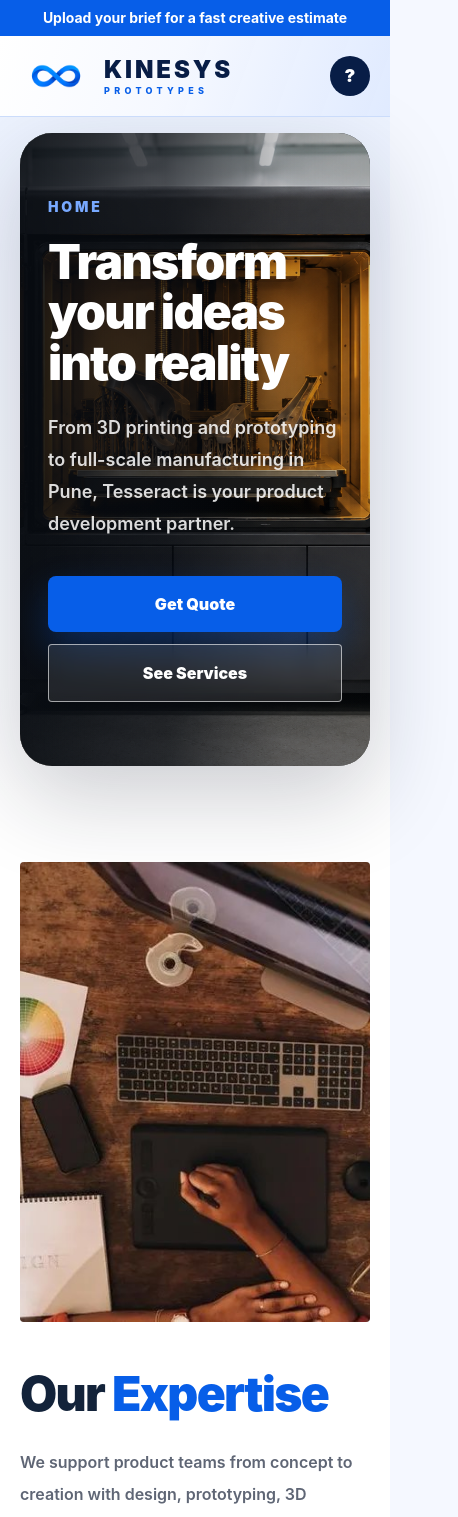
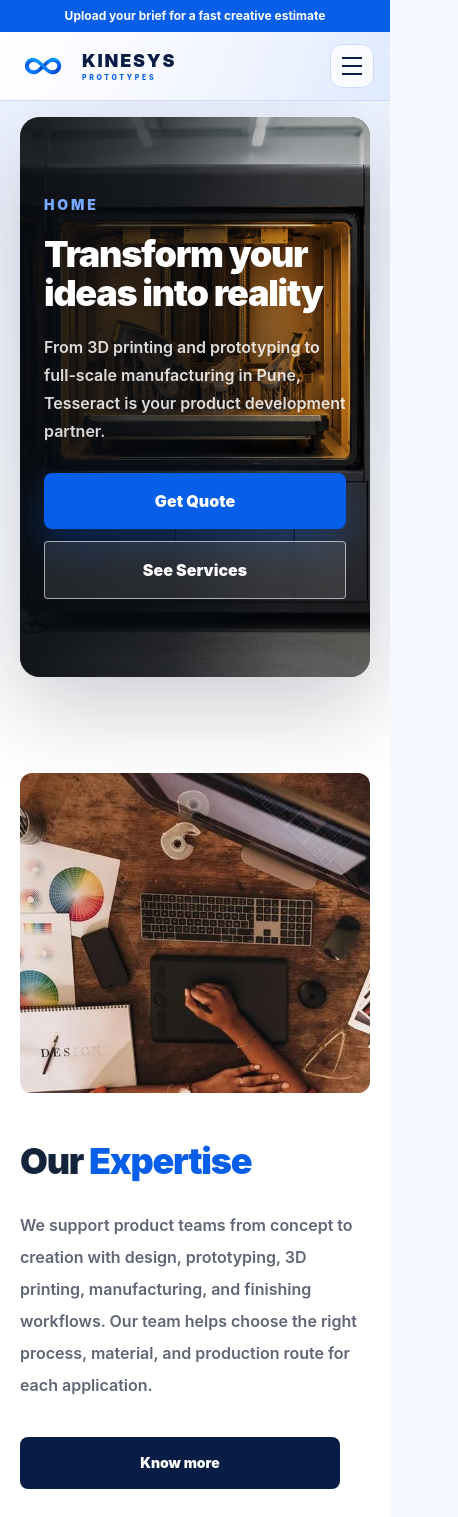
Before and after one commit to Tanzo-em/Kinesysprototypes, a Next.js app: page / in a window 390 px wide. Shown: the top 1517 px of the page, 458 px wide, since content can reach past the window. Built offline with nearby package versions, Linux system fonts and the light colour scheme.

Commit message:
Optimize website for mobile screens

```diff
--- a/app/components/site-header.tsx
+++ b/app/components/site-header.tsx
@@ -1,5 +1,8 @@
+"use client";
+
 import Image from "next/image";
 import Link from "next/link";
+import { useState } from "react";
 
 const serviceLinks = [
   { title: "Product Design", href: "/services/product-design" },
@@ -17,14 +20,18 @@ const navigationLinks = [
 ];
 
 export default function SiteHeader() {
+  const [mobileMenuOpen, setMobileMenuOpen] = useState(false);
+
+  const closeMobileMenu = () => setMobileMenuOpen(false);
+
   return (
     <>
-      <div className="bg-[#075ee8] px-5 py-2 text-center text-sm font-bold text-white">
+      <div className="bg-[#075ee8] px-4 py-2 text-center text-xs font-bold text-white sm:px-5 sm:text-sm">
         Upload your brief for a fast creative estimate
       </div>
 
       <header className="sticky top-0 z-50 border-b border-[#cbdcfb] bg-[linear-gradient(110deg,rgba(255,255,255,0.96)_0%,rgba(245,248,255,0.96)_45%,rgba(222,233,255,0.94)_100%)] backdrop-blur-xl">
-        <div className="mx-auto flex max-w-7xl items-center justify-between gap-5 px-5 py-4 sm:px-8 lg:px-10">
+        <div className="mx-auto flex max-w-7xl items-center justify-between gap-3 px-4 py-3 sm:px-8 sm:py-4 lg:gap-5 lg:px-10">
           <Link
             href="/"
             className="flex items-center gap-3"
@@ -36,13 +43,13 @@ export default function SiteHeader() {
               width={72}
               height={48}
               priority
-              className="h-12 w-[72px] rounded-sm object-cover"
+              className="h-9 w-[54px] rounded-sm object-cover sm:h-12 sm:w-[72px]"
             />
             <span className="flex flex-col text-[#081d46]">
-              <span className="text-2xl font-black uppercase leading-none tracking-[0.12em]">
+              <span className="text-lg font-black uppercase leading-none tracking-[0.1em] sm:text-2xl sm:tracking-[0.12em]">
                 Kinesys
               </span>
-              <span className="mt-1 text-[9px] font-extrabold uppercase leading-none tracking-[0.48em] text-[#075ee8]">
+              <span className="mt-1 text-[7px] font-extrabold uppercase leading-none tracking-[0.38em] text-[#075ee8] sm:text-[9px] sm:tracking-[0.48em]">
                 Prototypes
               </span>
             </span>
@@ -77,10 +84,10 @@ export default function SiteHeader() {
             ))}
           </nav>
 
-          <div className="flex items-center gap-3">
+          <div className="hidden items-center gap-3 lg:flex">
             <Link
               href="/#contact"
-              className="hidden rounded-lg bg-[#075ee8] px-6 py-3 text-sm font-black text-white shadow-[0_10px_25px_rgba(7,94,232,0.24)] transition hover:bg-[#064dbd] sm:inline-flex"
+              className="rounded-lg bg-[#075ee8] px-6 py-3 text-sm font-black text-white shadow-[0_10px_25px_rgba(7,94,232,0.24)] transition hover:bg-[#064dbd]"
             >
               Get Quote
             </Link>
@@ -92,7 +99,74 @@ export default function SiteHeader() {
               ?
             </Link>
           </div>
+
+          <button
+            type="button"
+            aria-label={mobileMenuOpen ? "Close navigation menu" : "Open navigation menu"}
+            aria-expanded={mobileMenuOpen}
+            onClick={() => setMobileMenuOpen((open) => !open)}
+            className="flex h-11 w-11 shrink-0 flex-col items-center justify-center gap-1.5 rounded-xl border border-[#cbdcfb] bg-white/80 text-[#081d46] lg:hidden"
+          >
+            <span
+              className={`h-0.5 w-5 bg-current transition ${
+                mobileMenuOpen ? "translate-y-2 rotate-45" : ""
+              }`}
+            />
+            <span
+              className={`h-0.5 w-5 bg-current transition ${
+                mobileMenuOpen ? "opacity-0" : ""
+              }`}
+            />
+            <span
+              className={`h-0.5 w-5 bg-current transition ${
+                mobileMenuOpen ? "-translate-y-2 -rotate-45" : ""
+              }`}
+            />
+          </button>
         </div>
+
+        {mobileMenuOpen && (
+          <nav className="border-t border-[#cbdcfb] bg-white px-4 py-5 shadow-[0_20px_45px_rgba(7,54,130,0.12)] lg:hidden">
+            <p className="mb-2 text-xs font-black uppercase tracking-[0.18em] text-[#075ee8]">
+              Services
+            </p>
+            <div className="grid gap-1">
+              {serviceLinks.map((service) => (
+                <Link
+                  key={service.title}
+                  href={service.href}
+                  onClick={closeMobileMenu}
+                  className="rounded-lg px-3 py-3 text-sm font-bold text-[#243858] transition hover:bg-[#eef4ff] hover:text-[#075ee8]"
+                >
+                  {service.title}
+                </Link>
+              ))}
+            </div>
+
+            <div className="my-4 h-px bg-[#dce8ff]" />
+
+            <div className="grid grid-cols-2 gap-1">
+              {navigationLinks.map((link) => (
+                <Link
+                  key={link.title}
+                  href={link.href}
+                  onClick={closeMobileMenu}
+                  className="rounded-lg px-3 py-3 text-sm font-bold text-[#243858] transition hover:bg-[#eef4ff] hover:text-[#075ee8]"
+                >
+                  {link.title}
+                </Link>
+              ))}
+            </div>
+
+            <Link
+              href="/#contact"
+              onClick={closeMobileMenu}
+              className="mt-4 flex w-full items-center justify-center rounded-xl bg-[#075ee8] px-5 py-3.5 text-sm font-black text-white"
+            >
+              Get Quote
+            </Link>
+          </nav>
+        )}
       </header>
     </>
   );
--- a/app/globals.css
+++ b/app/globals.css
@@ -21,6 +21,7 @@ body {
   background: var(--background);
   color: var(--foreground);
   font-family: var(--font-site);
+  overflow-x: clip;
   text-rendering: optimizeLegibility;
 }
 
--- a/app/page.tsx
+++ b/app/page.tsx
@@ -156,7 +156,7 @@ export default function Home() {
       <SiteHeader />
 
       <section className="bg-[linear-gradient(180deg,#edf3ff_0%,#ffffff_100%)] px-5 pb-8 pt-4 sm:px-8 sm:pb-12 sm:pt-6 lg:px-10 lg:pb-16 lg:pt-8">
-        <div className="relative mx-auto min-h-[620px] max-w-7xl overflow-hidden rounded-[2rem] bg-[#20242a] shadow-[0_30px_90px_rgba(22,28,45,0.22)] sm:min-h-[680px]">
+        <div className="relative mx-auto min-h-[560px] max-w-7xl overflow-hidden rounded-[1.25rem] bg-[#20242a] shadow-[0_30px_90px_rgba(22,28,45,0.22)] sm:min-h-[680px] sm:rounded-[2rem]">
           {heroSlides.map((slide, index) => (
             <div
               key={slide.title}
@@ -177,18 +177,18 @@ export default function Home() {
           <div className="absolute inset-0 bg-[linear-gradient(90deg,rgba(8,12,18,0.9)_0%,rgba(8,12,18,0.7)_42%,rgba(8,12,18,0.2)_75%,rgba(8,12,18,0.1)_100%)]" />
           <div className="absolute inset-0 bg-[linear-gradient(0deg,rgba(8,12,18,0.45),transparent_45%)]" />
 
-          <div className="relative z-10 flex min-h-[620px] max-w-2xl flex-col justify-center px-7 py-16 sm:min-h-[680px] sm:px-12 lg:px-16">
+          <div className="relative z-10 flex min-h-[560px] max-w-2xl flex-col justify-center px-6 py-12 sm:min-h-[680px] sm:px-12 sm:py-16 lg:px-16">
             <p className="mb-5 text-sm font-black uppercase tracking-[0.2em] text-[#78a9ff]">
               Home
             </p>
-            <h1 className="section-title max-w-xl text-5xl font-black leading-[1.05] tracking-tight text-white sm:text-6xl lg:text-7xl">
+            <h1 className="section-title max-w-xl text-4xl font-black leading-[1.08] tracking-tight text-white sm:text-6xl lg:text-7xl">
               Transform your ideas into reality
             </h1>
-            <p className="mt-6 max-w-xl text-lg font-semibold leading-8 text-white/85 sm:text-xl">
+            <p className="mt-5 max-w-xl text-base font-semibold leading-7 text-white/85 sm:mt-6 sm:text-xl sm:leading-8">
               From 3D printing and prototyping to full-scale manufacturing in
               Pune, Tesseract is your product development partner.
             </p>
-            <div className="mt-9 flex flex-col gap-3 sm:flex-row">
+            <div className="mt-7 flex flex-col gap-3 sm:mt-9 sm:flex-row">
               <a
                 href="#contact"
                 className="rounded-lg bg-[#075ee8] px-9 py-4 text-center text-base font-black text-white shadow-[0_16px_36px_rgba(7,94,232,0.3)] transition hover:bg-[#064dbd]"
@@ -208,7 +208,7 @@ export default function Home() {
 
       <section id="expertise" className="bg-white py-16 sm:py-24">
         <div className="mx-auto grid max-w-7xl gap-12 px-5 sm:px-8 lg:grid-cols-[1.1fr_0.9fr] lg:px-10">
-          <div className="relative min-h-[460px] overflow-hidden rounded-sm bg-[#e9e4dc]">
+          <div className="relative min-h-[320px] overflow-hidden rounded-xl bg-[#e9e4dc] sm:min-h-[460px]">
             <Image
               src="/figma/design-desk.jpg"
               alt="Design desk with creative materials"
@@ -219,7 +219,7 @@ export default function Home() {
           </div>
 
           <div className="flex flex-col justify-center">
-            <h2 className="section-title text-5xl font-black tracking-tight text-[#13233a]">
+            <h2 className="section-title text-4xl font-black tracking-tight text-[#13233a] sm:text-5xl">
               Our <span className="text-[#075ee8]">Expertise</span>
             </h2>
             <p className="mt-7 text-base font-semibold leading-8 text-[#5f6675]">
@@ -238,7 +238,7 @@ export default function Home() {
             <div className="mt-10 grid grid-cols-2 gap-x-8 gap-y-9">
               {stats.map(([value, label]) => (
                 <div key={label}>
-                  <p className="font-ui text-6xl font-black text-[#075ee8]">{value}</p>
+                  <p className="font-ui text-4xl font-black text-[#075ee8] sm:text-6xl">{value}</p>
                   <p className="font-ui mt-2 text-sm font-black uppercase tracking-[0.16em] text-[#13233a]">
                     {label}
                   </p>
@@ -257,7 +257,7 @@ export default function Home() {
 
       <section id="services" className="bg-[#edf3ff] py-16 sm:py-24">
         <div className="mx-auto max-w-7xl px-5 sm:px-8 lg:px-10">
-          <h2 className="section-title text-center text-5xl font-black tracking-tight">
+          <h2 className="section-title text-center text-4xl font-black tracking-tight sm:text-5xl">
             What <span className="text-[#075ee8]">We Do</span>
           </h2>
           <div className="mx-auto mt-12 grid max-w-6xl gap-6 md:grid-cols-3">
@@ -300,7 +300,7 @@ export default function Home() {
             <p className="text-xs font-black uppercase tracking-[0.24em] text-[#075ee8]">
               Where we create impact
             </p>
-            <h2 className="section-title mt-3 text-5xl font-black tracking-tight">
+            <h2 className="section-title mt-3 text-4xl font-black tracking-tight sm:text-5xl">
               Industries <span className="text-[#075ee8]">& Applications</span>
             </h2>
             <p className="mt-5 text-base font-medium leading-7 text-[#5f6675]">
@@ -336,7 +336,7 @@ export default function Home() {
             <p className="text-xs font-black uppercase tracking-[0.24em] text-[#075ee8]">
               Why work with us
             </p>
-            <h2 className="section-title mt-3 text-5xl font-black tracking-tight">
+            <h2 className="section-title mt-3 text-4xl font-black tracking-tight sm:text-5xl">
               Our <span className="text-[#075ee8]">USPs</span>
             </h2>
             <p className="mt-5 text-base font-medium leading-7 text-[#5f6675]">
@@ -423,7 +423,7 @@ export default function Home() {
             <p className="text-xs font-black uppercase tracking-[0.24em] text-[#075ee8]">
               Built for the right process
             </p>
-            <h2 className="section-title mt-3 text-5xl font-black tracking-tight">
+            <h2 className="section-title mt-3 text-4xl font-black tracking-tight sm:text-5xl">
               Materials <span className="text-[#075ee8]">We Offer</span>
             </h2>
             <p className="font-ui mt-5 text-base font-semibold leading-7 text-[#5f6675]">
@@ -468,7 +468,7 @@ export default function Home() {
       <section id="showcase" className="bg-white py-16 sm:py-24">
         <div className="mx-auto max-w-7xl px-5 sm:px-8 lg:px-10">
           <div className="flex flex-col justify-between gap-5 md:flex-row md:items-end">
-            <h2 className="section-title text-5xl font-black tracking-tight">
+            <h2 className="section-title text-4xl font-black tracking-tight sm:text-5xl">
               Build With <span className="text-[#075ee8]">Kinesysprototypes</span>
             </h2>
             <a
@@ -514,7 +514,7 @@ export default function Home() {
             <p className="font-ui text-sm font-black uppercase tracking-[0.22em] text-[#78a9ff]">
               Get a quote
             </p>
-            <h2 className="section-title mt-4 text-5xl font-black leading-tight">
+            <h2 className="section-title mt-4 text-4xl font-black leading-tight sm:text-5xl">
               Ready to turn the next idea into a manufactured product?
             </h2>
           </div>
--- a/app/services/service-detail.tsx
+++ b/app/services/service-detail.tsx
@@ -28,7 +28,7 @@ export default function ServiceDetail({
           <p className="text-sm font-black uppercase tracking-[0.2em] text-[#075ee8]">
             {eyebrow}
           </p>
-          <h1 className="mt-4 text-5xl font-black tracking-[-0.04em] sm:text-6xl">
+          <h1 className="mt-4 text-4xl font-black tracking-[-0.04em] sm:text-6xl">
             {title}
           </h1>
           <p className="mt-6 max-w-xl text-lg font-medium leading-8 text-[#5f6675]">
```
Also changed, not shown: app/components/imagine-process.tsx (+36 -4 lines).
